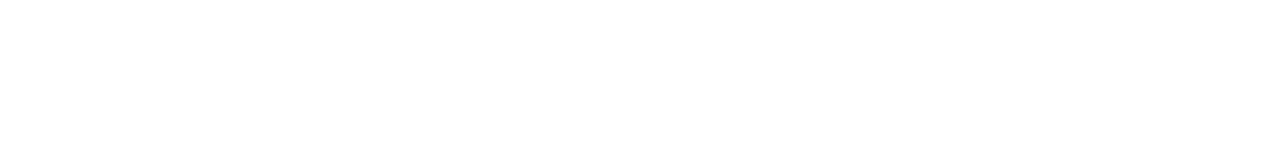
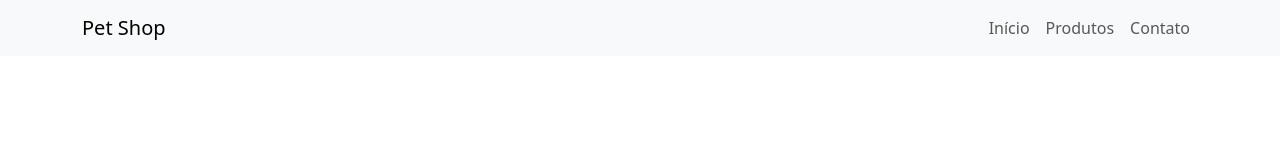
Before and after one commit to filipeBBona/landing-bootstrap, a plain HTML site: page index.html in a window 1280 px wide. Drawn offline with nearby package versions, Linux system fonts and the light colour scheme.

Commit message:
Adiciona navbar

```diff
--- a/index.html
+++ b/index.html
@@ -8,5 +8,29 @@
 </head>
 <body>
     <script src="https://cdn.jsdelivr.net/npm/bootstrap@5.3.8/dist/js/bootstrap.bundle.min.js" integrity="sha384-FKyoEForCGlyvwx9Hj09JcYn3nv7wiPVlz7YYwJrWVcXK/BmnVDxM+D2scQbITxI" crossorigin="anonymous"></script>
+    <nav class="navbar navbar-expand-lg bg-body-tertiary">
+        <div class="container">
+
+            <a class="navbar-brand" href="#">Pet Shop</a>
+
+            <div>
+                <ul class="navbar-nav">
+                    <li class="nav-item">
+                        <a class="nav-link" href="#">Início</a>
+                    </li>
+
+                    <li class="nav-item">
+                        <a class="nav-link" href="#">Produtos</a>
+                    </li>
+
+                    <li class="nav-item">
+                        <a class="nav-link" href="#">Contato</a>
+                    </li>
+                </ul>
+            </div>
+
+        </div>
+    </nav>
+
 </body>
 </html>
```
